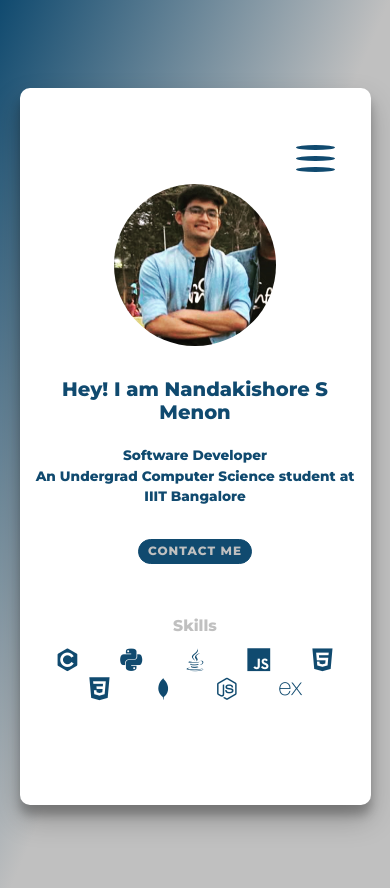
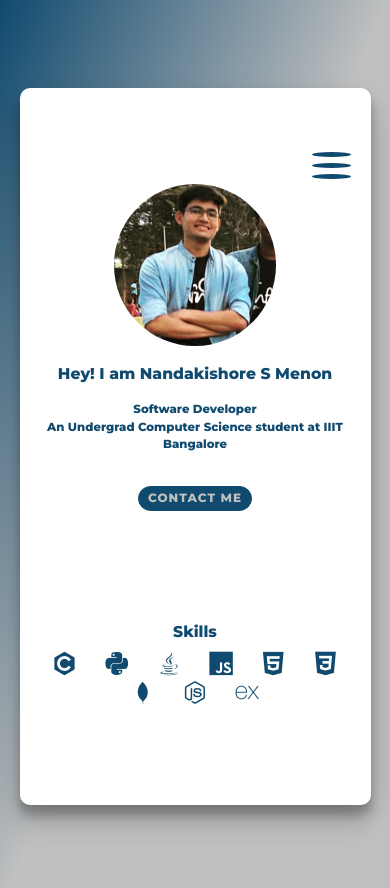
Before and after one commit to Nandakishore-Menon/Portfolio_new, a plain HTML site: page index.html in a window 390 px wide. Drawn offline with nearby package versions, Linux system fonts and the light colour scheme.

Commit message:
responsive attempt 3

```diff
--- a/css/uistyles.css
+++ b/css/uistyles.css
@@ -359,12 +359,13 @@ label{
         height: 90%;
     }
     .bio>h1{
-        font-size: 5vw;
+        font-size: 4vw;
     }
 
     .bio{
-
-        font-size: 3.5vw;
+        top:18%;
+        height: 35%;
+        font-size: 3vw;
     }
     .heading{
       color: #104a6f;
@@ -418,16 +419,29 @@ label{
         font-weight: bold;
     }
     .tech{
-      height:20%;
+      height:19%;
       width: 100%;
+      float: left;
       position: relative;
-      top:15%;
+      top:21%;
+      left:0px;
+    }
+    h1.skhead{
+      /*float:left;*/
+      /*position: relative;*/
+      /*left:5%;*/
+      font-size: 4vw;
+      margin-bottom: 10px;
+      color: #104a6f;
+      /*top: 20%;*/
+
     }
     .techic{
       color: #104a6f;
-      font-size: 6vw;
-      padding: 2%;
+      font-size: 1.5em;
+      /*padding: 2%;*/
     }
+
     #carouselExampleControls{
         position: relative;
         top: 12%;
@@ -471,10 +485,9 @@ label{
 
 
 
-
     @import url(https://fonts.googleapis.com/css?family=Varela+Round);
 
-    .container a {
+/*    .container a {
         display: inline-block;
         position: relative;
         text-align: center;
@@ -497,13 +510,13 @@ label{
     }
     .container a:hover:after, .container a:focus:after, .container a:active:after {
         width: 100%;
-    }
+    }*/
 
 
 
     .button_container {
         position: absolute;
-        top: 8%;
+        top: 18%;
         right: 10%;
         height: 27px;
         width: 10vw;
@@ -581,7 +594,7 @@ label{
       height: 70%;
       top: 50%;
       transform: translateY(-50%);
-      font-size: 50px;
+      font-size: 10vw;
       font-family: 'Varela Round', serif;
       font-weight: 400;
       text-align: center;
--- a/index.html
+++ b/index.html
@@ -11,12 +11,12 @@
 
     <body>
 
-
+        <div class="button_container" id="toggle"><span class="top"></span><span class="middle"></span><span class="bottom"></span></div>
 
         <div class="main" id="container">
 
             <div class="container text-center left">
-                <div class="button_container" id="toggle"><span class="top"></span><span class="middle"></span><span class="bottom"></span></div>
+
                 <div class="profile">
                     <img id="me" src="./img/me.jpeg">
                 </div>
@@ -41,7 +41,7 @@
                   <li><a class="navb" id="navhome" >Home</a></li>
                   <li><a class="navb" id="navabout">About</a></li>
                   <li><a class="navb" id="navproj">Projects</a></li>
-                  <li><a class="navb" id="navcontact">Contact Me</a></li>
+                  <li><a class="navb" id="navcontact">Social Media links</a></li>
                 </ul>
               </nav>
             </div>
--- a/js/main.js
+++ b/js/main.js
@@ -1,5 +1,5 @@
 
-var mainpage=`                <div class="button_container" id="toggle"><span class="top"></span><span class="middle"></span><span class="bottom"></span></div>
+var mainpage=`
                 <div class="profile">
                     <img id="me" src="./img/me.jpeg">
                 </div>
@@ -27,8 +27,9 @@ var r_content=`                <div class="tech ">
                 <button id="about" class="ghost">About me</button>
                 </div>`;
 
-var skills=`                <div class="tech ">
-                    <h1 class="text-center">Skills</h1>
+var skills=`
+                    <div class="tech ">
+                    <h1 class="skhead text-center">Skills</h1>
                     <i class="devicon-c-plain-wordmark techic"></i>
                     <i class="devicon-python-plain techic"></i>
                     <i class="devicon-java-plain techic"></i>
@@ -142,7 +143,9 @@ var cont_form=`<div id="form_div"><form id="cont_form" action="https://formspree
   <button id="sub" type="submit">Send</button>
 </form></div>`;
 
-
+var small_cont=`<div id="cont_info"><h2>Send me your message,here </h2>${cont_form}<span><br>OR THROUGH<br><span>
+${social}<span><br>OR mail me at<br><span><h3 id="mail">Nandakishore.Menon@iiitb.org</h3>
+<button id="back" class="ghost">Back</button></div>`;
 
 
 var big=function(x){
@@ -276,6 +279,15 @@ var small=function(x){
         //     $('.left').html(mainpage);
         // });
     });
+    $('#navcontact').click(function(){
+        $('.left').html(`<h1 class="heading">Contacts</h1>`);
+        $('.left').append(small_cont);
+        //$('.left').append(exp);
+        $("#back").click(function(){
+            $('.left').html(mainpage);
+            $('.left').append(skills);
+        });
+    });
 
     $("#navhome").click(function(){
         $('.left').html(mainpage);
```
